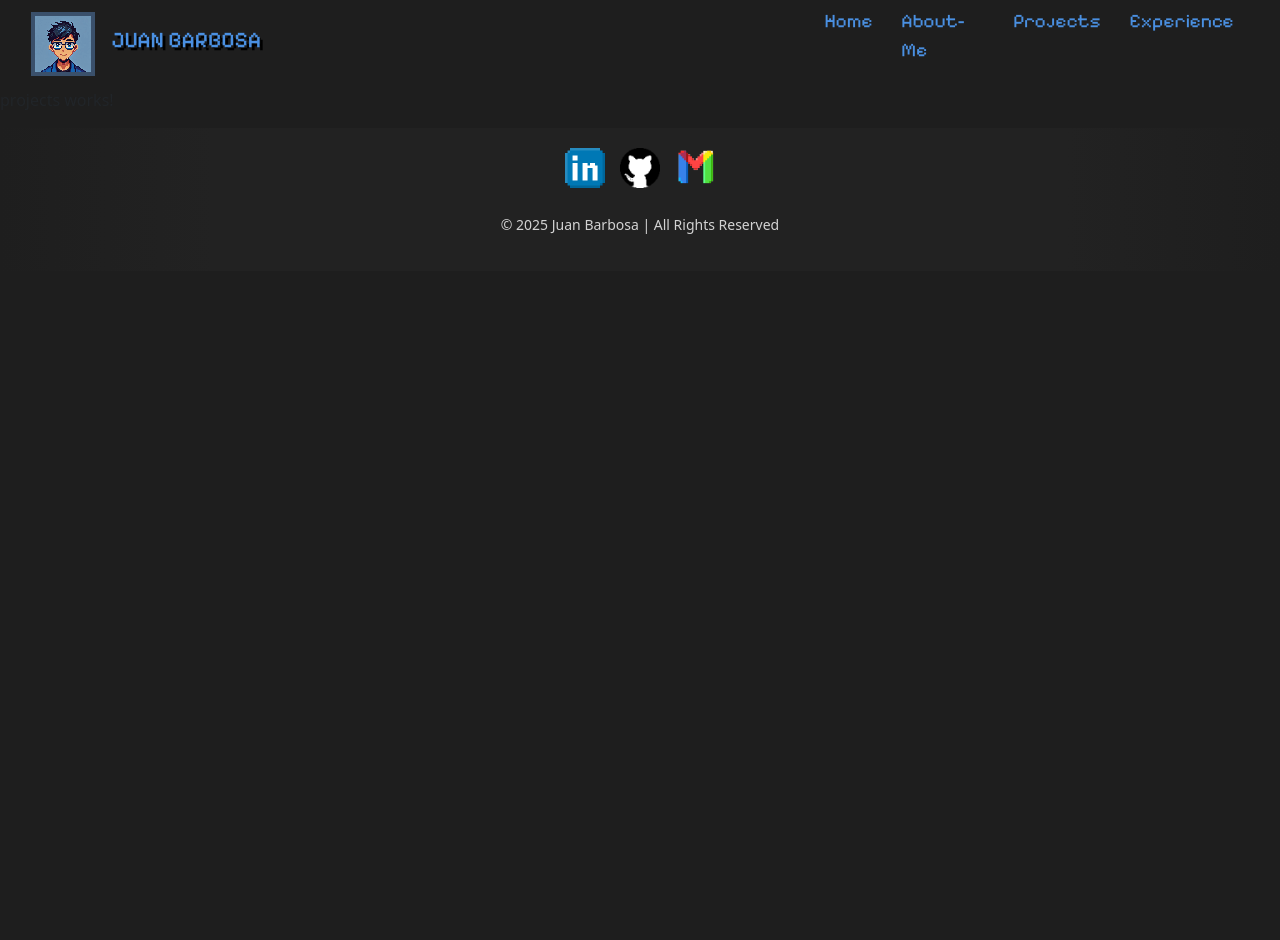
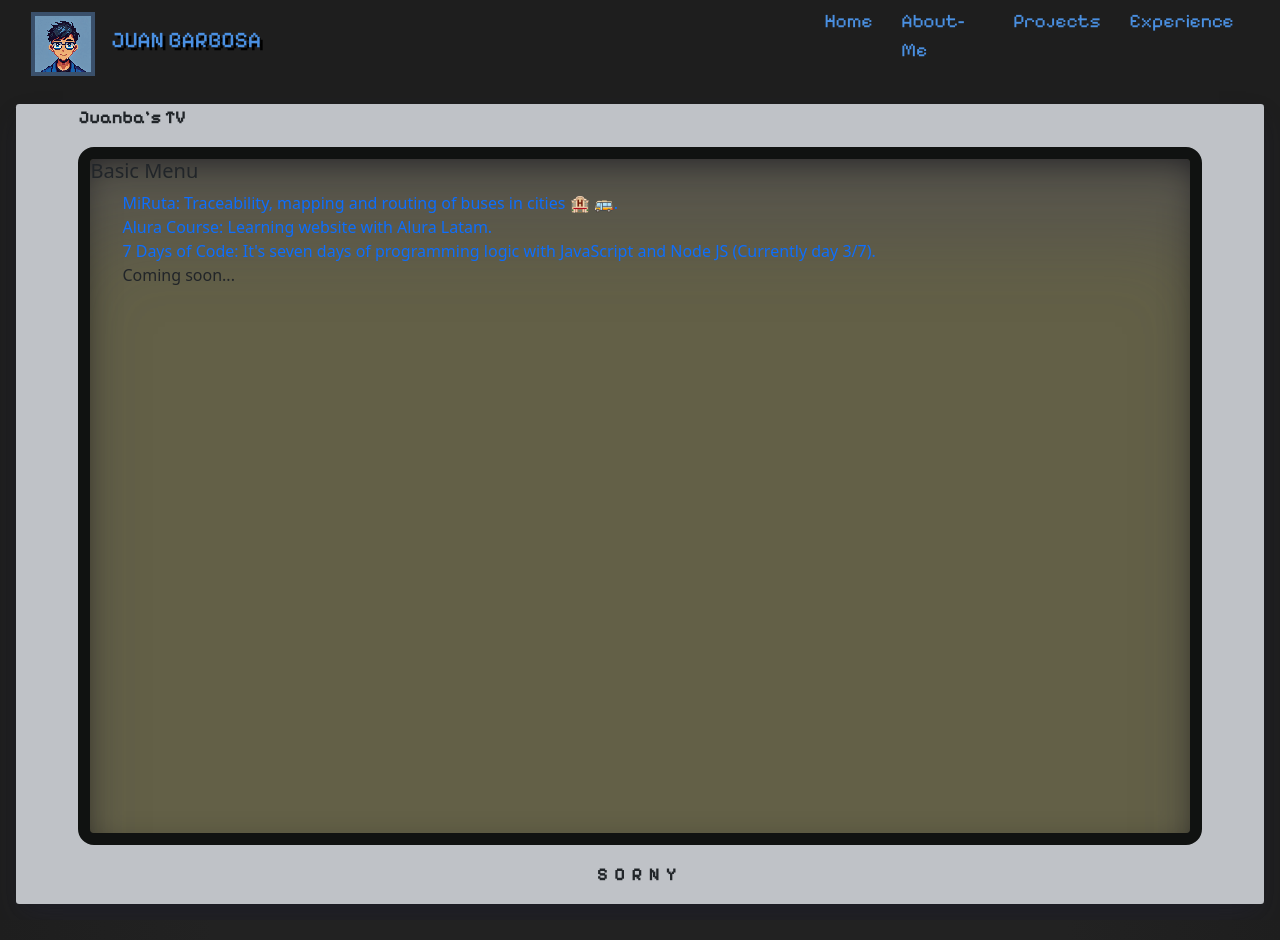
Before and after one commit to JuanBM0308/JuanbaBlog, an Angular app: page /projects in a window 1280 px wide. Shown: the top 940 px of the page. Before the commit the page ends 800 px from the top, so only its background shows below. Built offline with nearby package versions, Linux system fonts and the light colour scheme; no server answers.

Commit message:
Projects making tv CLI to show the knowledge

```diff
--- a/src/app/header/header.component.html
+++ b/src/app/header/header.component.html
@@ -11,10 +11,10 @@
         </div>
         <div id="containerLinks" [ngClass]="{'show-menu': menuOpen, 'hide-menu': !menuOpen}" [class.active]="menuOpen">
             <ul id="principalLinks">
-                <a href="/" class="audioClick" (click)="playSound($event, '/')"><li class="linkNav">Home</li></a>
-                <a href="/about" class="audioClick" (click)="playSound($event, '/about')"><li class="linkNav">About-Me</li></a>
-                <a href="#" class="audioClick" (click)="playSound($event, '')"><li class="linkNav">Projects</li></a>
-                <a href="#" class="audioClick" (click)="playSound($event, '')"><li class="linkNav">Experience</li></a>
+                <a href="/" class="audioClick" (click)="actions($event, '/')"><li class="linkNav">Home</li></a>
+                <a href="/about" class="audioClick" (click)="actions($event, '/about')"><li class="linkNav">About-Me</li></a>
+                <a href="/projects" class="audioClick" (click)="actions($event, '/projects')"><li class="linkNav">Projects</li></a>
+                <a href="#" class="audioClick" (click)="actions($event, '')"><li class="linkNav">Experience</li></a>
             </ul>
         </div>
     </nav>
--- a/src/app/header/header.component.ts
+++ b/src/app/header/header.component.ts
@@ -44,7 +44,7 @@ export class HeaderComponent {
   /**
   * TODO: Reprodución de sonido navbar con navegación
   */
-  playSound(event: Event, path: string): void {
+  actions(event: Event, path: string): void {
     event.preventDefault();
 
     this.audio.currentTime = 0;
--- a/src/app/projects/projects.component.css
+++ b/src/app/projects/projects.component.css
@@ -0,0 +1,55 @@
+/**
+* ! Estilos projects --tv
+*/
+#sectionTv {
+    margin: 1rem;
+}
+
+#containerTv {
+    height: 100vh;
+    width: 100%;
+    display: flex;
+    flex-direction: column;
+    align-items: center;
+    justify-content: center;
+    background-color: #bfc2c7;
+    border-radius: 0.2rem;
+    box-shadow: rgba(50, 50, 93, 0.25) 0px 13px 27px -5px, rgba(0, 0, 0, 0.3) 0px 8px 16px -8px;
+}
+
+#countermark {
+    display: flex;
+    justify-content: flex-start;
+    width: 90%;
+    font-family: var(--fontTitlesPixel);
+    font-size: large;
+    font-weight: 700;
+}
+
+#screenTv {
+    width: 90%;
+    height: 100vh;
+    background-color: #636047;
+    border: 0.8rem #101211 solid;
+    box-shadow: rgba(50, 50, 93, 0.25) 0px 100px 80px -20px inset, rgba(0, 0, 0, 0.9) 0px 12px 40px -15px inset;
+    border-radius: 1rem;
+}
+
+#brandTv {
+    margin-top: 1rem;
+    display: flex;
+    justify-content: center;
+    width: 90%;
+    font-family: var(--fontTitlesPixel);
+    font-size: large;
+    font-weight: 700;
+    letter-spacing: 0.4rem;
+}
+
+#options li {
+    list-style: none;
+}
+
+#options a {
+    text-decoration: none;
+}
--- a/src/app/projects/projects.component.html
+++ b/src/app/projects/projects.component.html
@@ -1 +1,29 @@
-<p>projects works!</p>
+<section id="sectionTv">
+    <div id="containerTv">
+        <section id="countermark">
+            <p>Juanba's TV</p>
+        </section>
+        <section id="screenTv">
+            <div id="titleMenu">
+                <h5>Basic Menu</h5>
+            </div>
+            <div id="optionsMenu">
+                <ul id="options">
+                    <a href="">
+                        <li>MiRuta: Traceability, mapping and routing of buses in cities 🏨 🚌.</li>
+                    </a>
+                    <a href="">
+                        <li>Alura Course: Learning website with Alura Latam.</li>
+                    </a>
+                    <a href="">
+                        <li>7 Days of Code: It's seven days of programming logic with JavaScript and Node JS (Currently day 3/7).</li>
+                    </a>
+                    <li>Coming soon...</li>
+                </ul>
+            </div>
+        </section>
+        <section id="brandTv">
+            <p>SORNY</p>
+        </section>
+    </div>
+</section>
```
